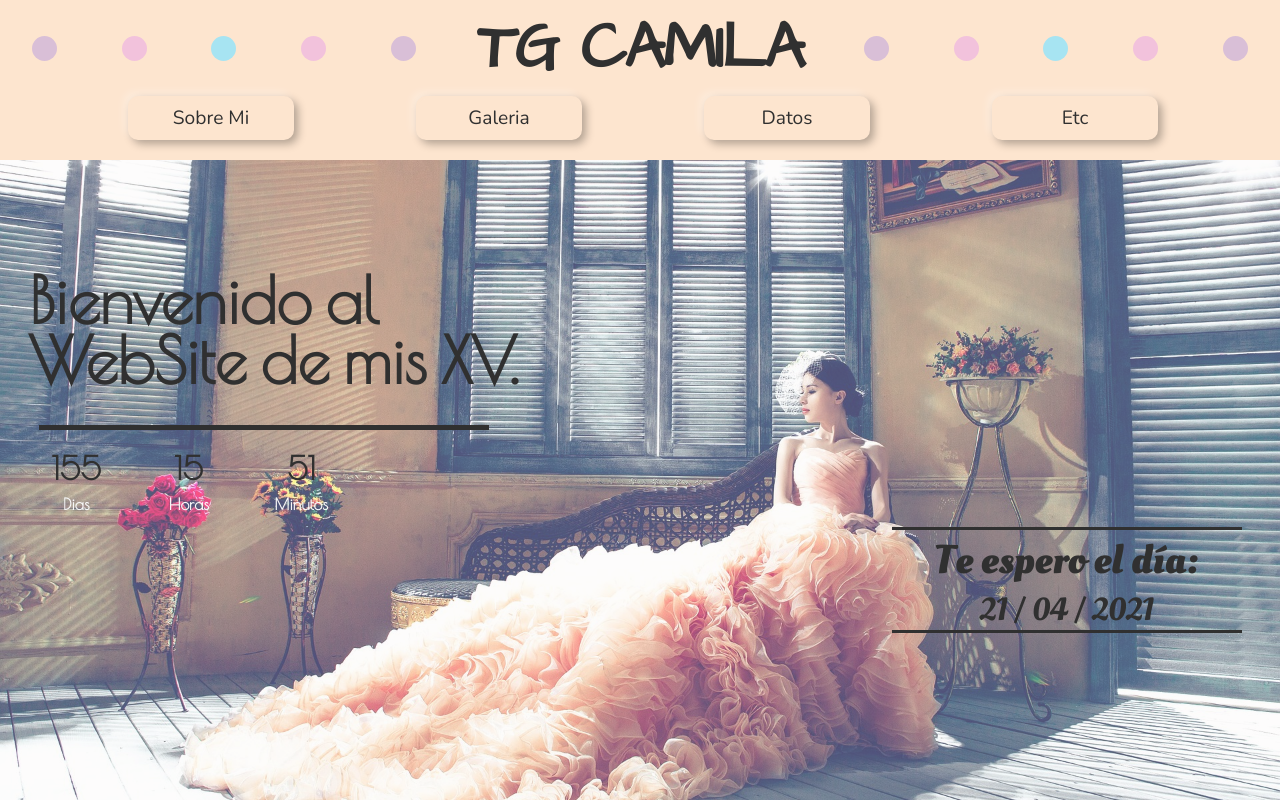
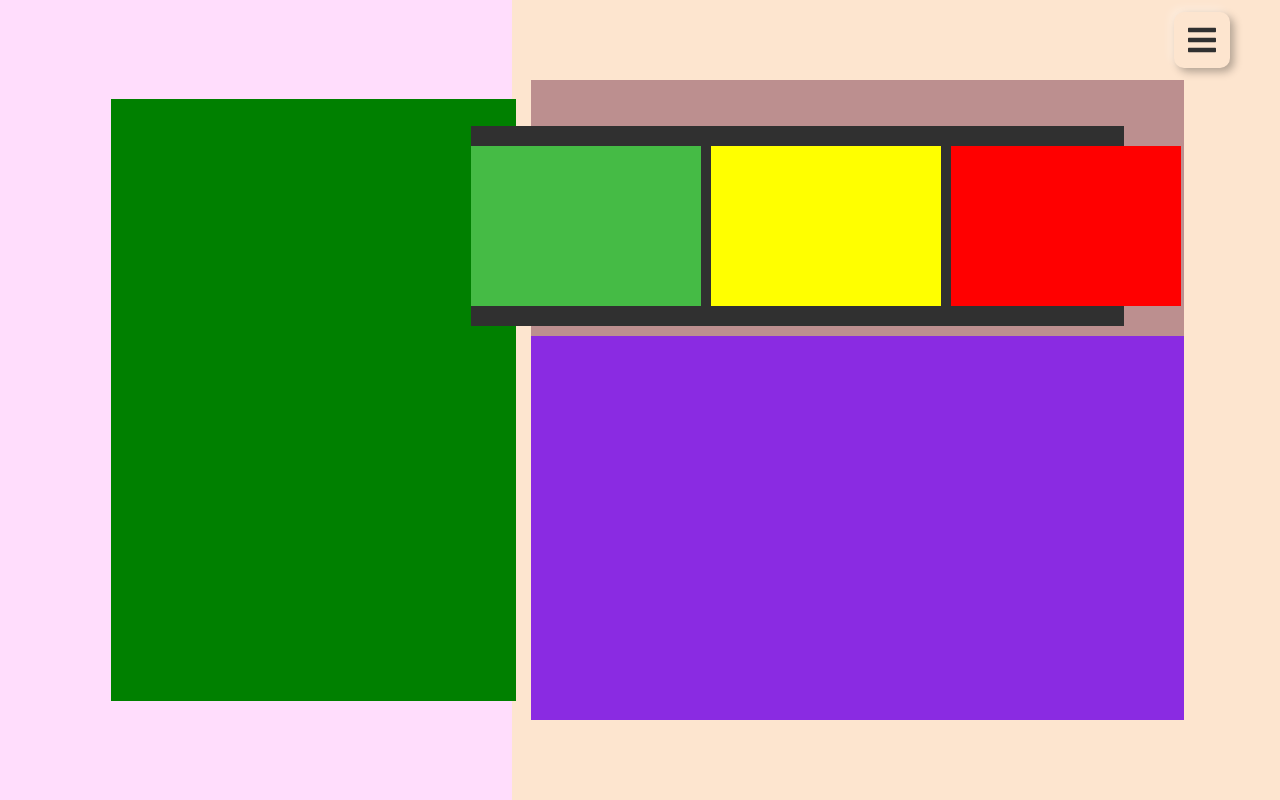
Before and after one commit to RostCode78/quincea-era, a plain HTML site: page index.html in a window 1280 px wide. Shown: the top 800 px of the page. Drawn offline with nearby package versions, Linux system fonts and the light colour scheme.

Commit message:
Feat: Iniciando Modal
Estoy creando el diseño principal para el modal de Sobre Mi
Tendra su funciones propias con JS asi que por esto es una nueva
rama, luego de eso hare los modales para las tarjetas de los amigos.

Bitacora del rey: 2-NOV-2020 19:08 Feliz Cumpleaños Niko!

```diff
--- /dev/null
+++ b/css/modal.css
@@ -0,0 +1,103 @@
+/*====================================
+=             SOBRE MI               =
+====================================*/
+
+.modal-sobre-mi-left {
+    width: 40%;
+    height: 100%;
+    display: flex;
+    justify-content: center;
+    align-items: center;
+}
+
+.msm-image-box {
+    width: 93%;
+    height: 94%;
+    display: flex;
+    flex-direction: row;
+    justify-content: center;
+    align-items: center;
+    position: relative;
+    overflow: hidden;
+}
+
+.msml-image1 {
+    width: 100%;
+    height: 100%;
+    background-color: green;
+    position: absolute;
+}
+
+.msml-image2 {
+    width: 100%;
+    height: 100%;
+    background-color: yellow;
+    position: absolute;
+    right: -105%;
+}
+
+.msml-image3 {
+    width: 100%;
+    height: 100%;
+    background-color: red;
+    position: absolute;
+    right: -210%;
+}
+
+.modal-sobre-mi-right {
+    width: 60%;
+    height: 100%;
+}
+
+.msmr-top {
+    width: 100%;
+    height: 40%;
+    background-color: rosybrown;
+    position: relative;
+}
+
+.cards-img-container {
+    width: 100%;
+    height: 200px;
+    background-color: #303030;
+    position: absolute;
+    bottom: 10px;
+    left: -60px;
+    display: flex;
+    flex-direction: row;
+    align-items: center;
+}
+
+.cards-img-container div {
+    cursor: pointer;
+}
+
+.card-image1 {
+    width: 230px;
+    height: 80%;
+    background-color: rgb(69, 187, 69);
+    position: absolute;
+    left: 0;
+}
+
+.card-image2 {
+    width: 230px;
+    height: 80%;
+    background-color: yellow;
+    position: absolute;
+    left: 240px;
+}
+
+.card-image3 {
+    width: 230px;
+    height: 80%;
+    background-color: red;
+    position: absolute;
+    left: 480px;
+}
+
+.msmr-bottom {
+    width: 100%;
+    height: 60%;
+    background-color: blueviolet;
+}
--- a/css/style.css
+++ b/css/style.css
@@ -10,6 +10,48 @@
     list-style: none;
     color: #303030;
 }
+
+
+/*====================================
+=               MODAL                =
+====================================*/
+
+.modal-container {
+    width: 100%;
+    height: 100vh;
+    background-color: #fde5cf;
+    display: flex;
+    justify-content: center;
+    align-items: center;
+    position: fixed;
+    top: 0;
+    right: 0;
+    z-index: 1001;
+}
+
+.background-second-color {
+    width: 40%;
+    height: 100%;
+    position: absolute;
+    top: 0;
+    left: 0;
+    background-color: #ffddfc;
+    z-index: 1;
+}
+
+.modal-box {
+    width: 85%;
+    height: 80%;
+    position: absolute;
+    z-index: 2;
+    display: flex;
+    flex-direction: row;
+}
+
+
+/*====================================
+=            MENU LATERAL            =
+====================================*/
 
 .menu-lateral-container {
     width: 100%;
@@ -186,7 +228,7 @@ header {
     justify-content: flex-end;
     align-items: center;
     position: fixed;
-    z-index: 900;
+    z-index: 9000;
 }
 
 .btn-hamburger {
@@ -956,3 +998,7 @@ header {
     height: 100vh;
     background-color: var(--primary-color);
 }
+
+background-color: var(--primary-color);
+
+}
--- a/index.html
+++ b/index.html
@@ -6,6 +6,7 @@
     <meta name="viewport" content="width=device-width, initial-scale=1.0">
     <title>XV Website</title>
     <link rel="stylesheet" href="./css/style.css">
+    <link rel="stylesheet" href="./css/modal.css">
 
     <!-- FONTAWESOME -->
     <script defer src="https://use.fontawesome.com/releases/v5.14.0/js/all.js" integrity="sha384-3Nqiqht3ZZEO8FKj7GR1upiI385J92VwWNLj+FqHxtLYxd9l+WYpeqSOrLh0T12c" crossorigin="anonymous"></script>
@@ -28,6 +29,31 @@
 </head>
 
 <body>
+
+    <div class="modal-container">
+        <div class="background-second-color"></div>
+        <div class="modal-box">
+
+            <div class="modal-sobre-mi-left">
+                <div class="msm-image-box">
+                    <div class="msml-image1"></div>
+                    <div class="msml-image2"></div>
+                    <div class="msml-image3"></div>
+                </div>
+            </div>
+            <div class="modal-sobre-mi-right">
+                <div class="msmr-top">
+                    <div class="cards-img-container">
+                        <div class="card-image1"></div>
+                        <div class="card-image2"></div>
+                        <div class="card-image3"></div>
+                    </div>
+                </div>
+                <div class="msmr-bottom"></div>
+            </div>
+
+        </div>
+    </div>
 
     <div class="menu-lateral-container">
         <div class="menu-lateral">
@@ -264,6 +290,7 @@
     <script src="./js/scroll.js"></script>
     <script src="./js/menuHamburger.js"></script>
     <script src="./js/menuScroll.js"></script>
+    <script src="./js/showModal.js"></script>
 
     <!-- SWIPERJS -->
 
--- /dev/null
+++ b/js/showModal.js
@@ -0,0 +1,17 @@
+let psm = {
+
+   btnSobreMi: $('.box-right-btn')
+
+}
+
+let msm = {
+
+   start: () => {
+
+      þ("hola mundo");
+
+   }
+
+}
+
+msm.start();
```
Also changed, not shown: img/191241ef542b347a0739be04954c64d0.png (added), 1 other file.
